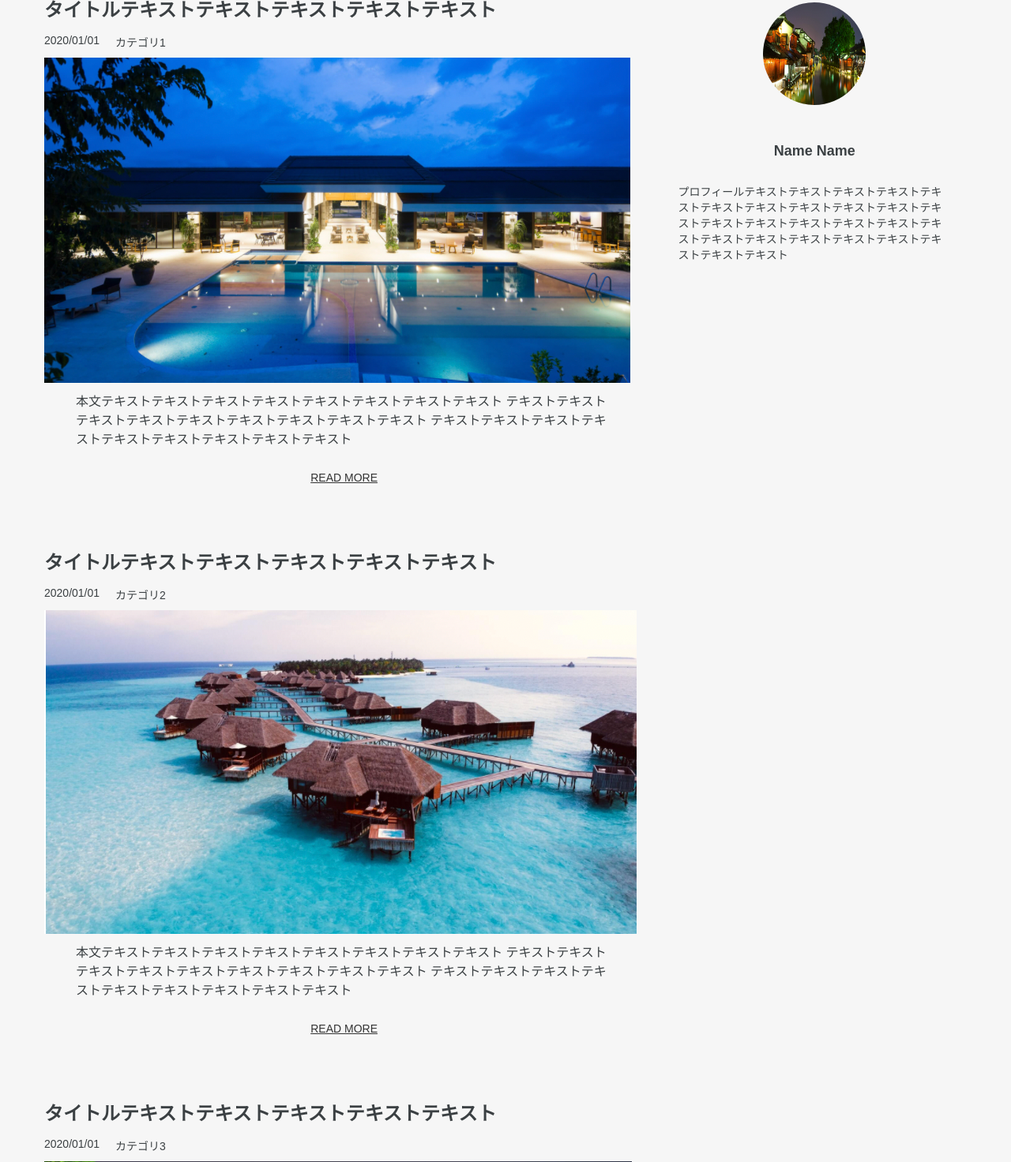
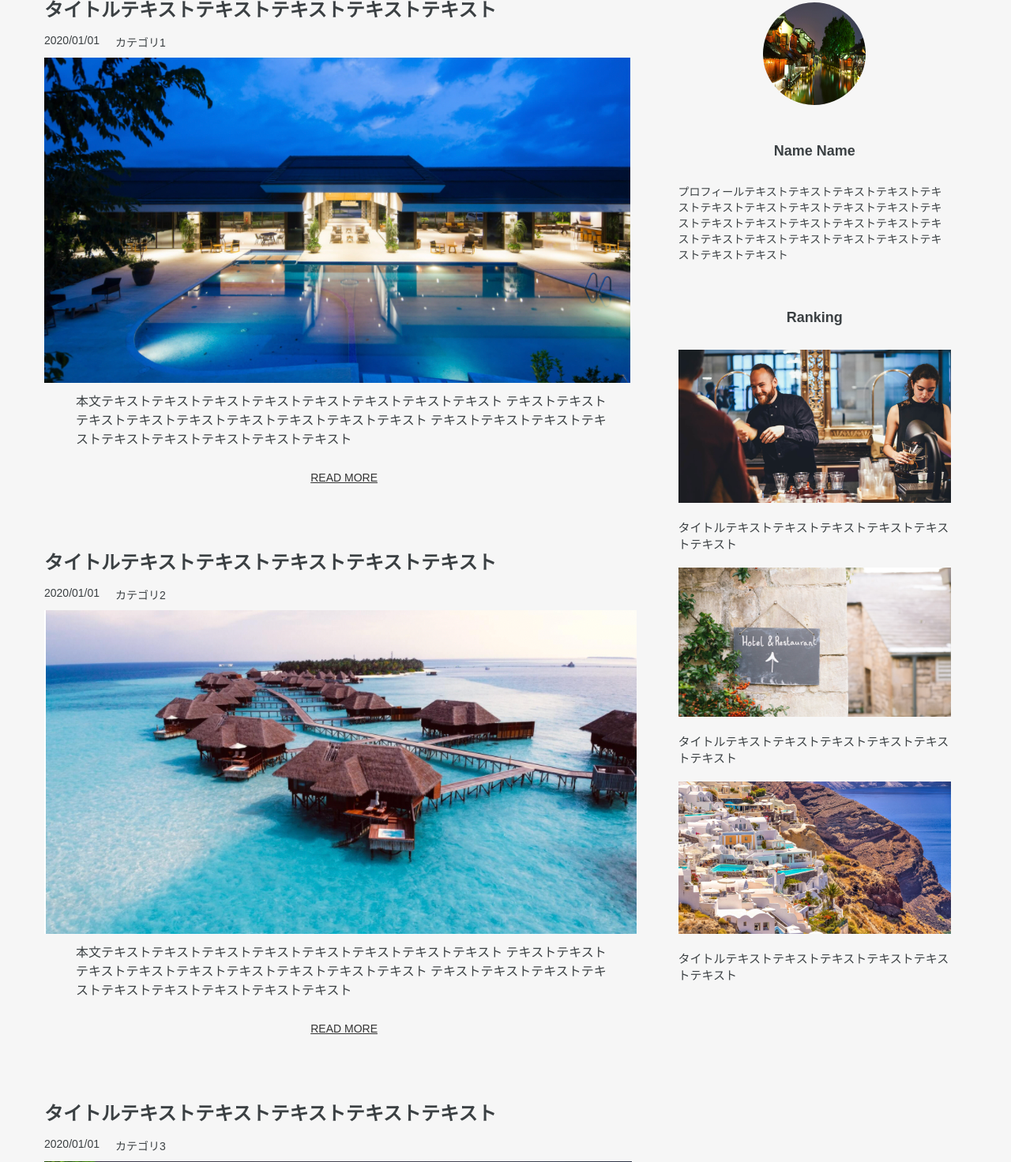
Before and after one commit to maekawatatsuya1217/front-end-app, a Rails app: page /tops/six_content in a window 1280 px wide. Shown: the part 525-1997 px from the top of the page at 79% size. Run offline with Rails 7, Linux system fonts and the light colour scheme; style sheets or scripts are compiled from the project's sources.

Commit message:
ランキング部分の作成

```diff
--- a/app/assets/stylesheets/six_content.scss
+++ b/app/assets/stylesheets/six_content.scss
@@ -152,3 +152,24 @@ main .text {
     font-size: 14px;
     text-align: left;
 }
+
+
+
+// ランキング
+
+.ranking {
+    text-align: center;
+    margin-bottom: 60px;
+}
+
+#sidebar .side-title {
+    font-size: 1.125rem;
+    font-weight: bold;
+    margin-bottom: 30px;
+}
+
+.ranking .article_title {
+    font-size: 15px;
+    font-weight: normal;
+    text-align: left;
+}
--- a/app/views/tops/six_content.html.erb
+++ b/app/views/tops/six_content.html.erb
@@ -111,6 +111,24 @@
             </section>
           <%# プロフィール %>
 
+          <%# ランキング %>
+            <section class="ranking">
+              <article>
+                <h3 class="side_title">Ranking</h3>
+                <%= link_to image_tag("blog_a_1.png"), six_content_tops_path %>
+                <h4 class="article_title">タイトルテキストテキストテキストテキストテキストテキスト</h4>
+              </article>
+              <article>
+                <%= link_to image_tag("blog_a_2.png"), six_content_tops_path %>
+                <h4 class="article_title">タイトルテキストテキストテキストテキストテキストテキスト</h4>
+              </article>
+              <article>
+                <%= link_to image_tag("blog_a_3.png"), six_content_tops_path %>
+                <h4 class="article_title">タイトルテキストテキストテキストテキストテキストテキスト</h4>
+              </article>
+            </section>
+          <%# ランキング %>
+
         </aside>
       <%# サイドコンテンツ %>
 
```
